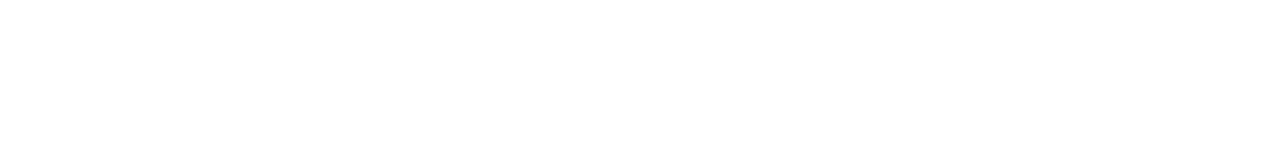
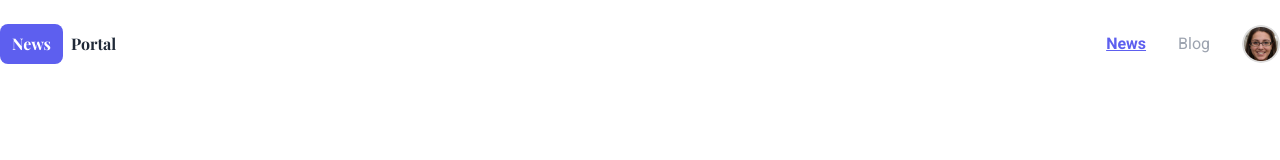
Before and after one commit to rootnure/news-portal-p2-34, a plain HTML site: page index.html in a window 1280 px wide. Drawn offline with nearby package versions, Linux system fonts and the light colour scheme.

Commit message:
Hard coded HTML added to Header Part

```diff
--- a/index.html
+++ b/index.html
@@ -9,14 +9,48 @@
     <link href="https://cdn.jsdelivr.net/npm/daisyui@3.6.4/dist/full.css" rel="stylesheet" type="text/css" />
     <script src="https://cdn.tailwindcss.com"></script>
     <!-- fontawesome kit -->
-    <script src="https://kit.fontawesome.com/7aba5113e1.js" crossorigin="anonymous"></script>
+    <!-- <script src="https://kit.fontawesome.com/7aba5113e1.js" crossorigin="anonymous"></script> -->
+    <!-- google font Playfair Display & Roboto -->
+    <link rel="preconnect" href="https://fonts.googleapis.com">
+    <link rel="preconnect" href="https://fonts.gstatic.com" crossorigin>
+    <link
+        href="https://fonts.googleapis.com/css2?family=Playfair+Display:wght@700&family=Roboto:wght@400;700&display=swap"
+        rel="stylesheet">
+    <style>
+        .font-playfair-display {
+            font-family: 'Playfair Display', serif;
+        }
+        .font-roboto {
+            font-family: 'Roboto', sans-serif;
+        }
+        .active {
+            font-weight: 700 !important;
+            text-decoration: underline !important;
+            color: #5D5FEF !important;
+        }
+    </style>
 </head>
 
-<body>
-    <header>
-
+<body class="font-roboto">
+    <header class="container mx-auto my-6">
+        <div class="flex justify-between items-center">
+            <div>
+                <p class="font-playfair-display flex items-center gap-x-2">
+                    <span class="bg-[#5D5FEF] text-white rounded-lg px-3 py-2">News</span>
+                    <span>Portal</span>
+                </p>
+            </div>
+            <div class="flex gap-x-8 items-center text-gray-400">
+                <span class="hover:text-black cursor-pointer active">News</span>
+                <span class="hover:text-black cursor-pointer">Blog</span>
+                <span>
+                    <img src="./images/user.png" alt="User Profile Picture" class="rounded-full">
+                </span>
+            </div>
+        </div>
     </header>
     <main>
+        <nav></nav>
 
     </main>
     <footer>
```
Also changed, not shown: tailwind.config.js (added, +8 -0 lines), images/user.png (added).
